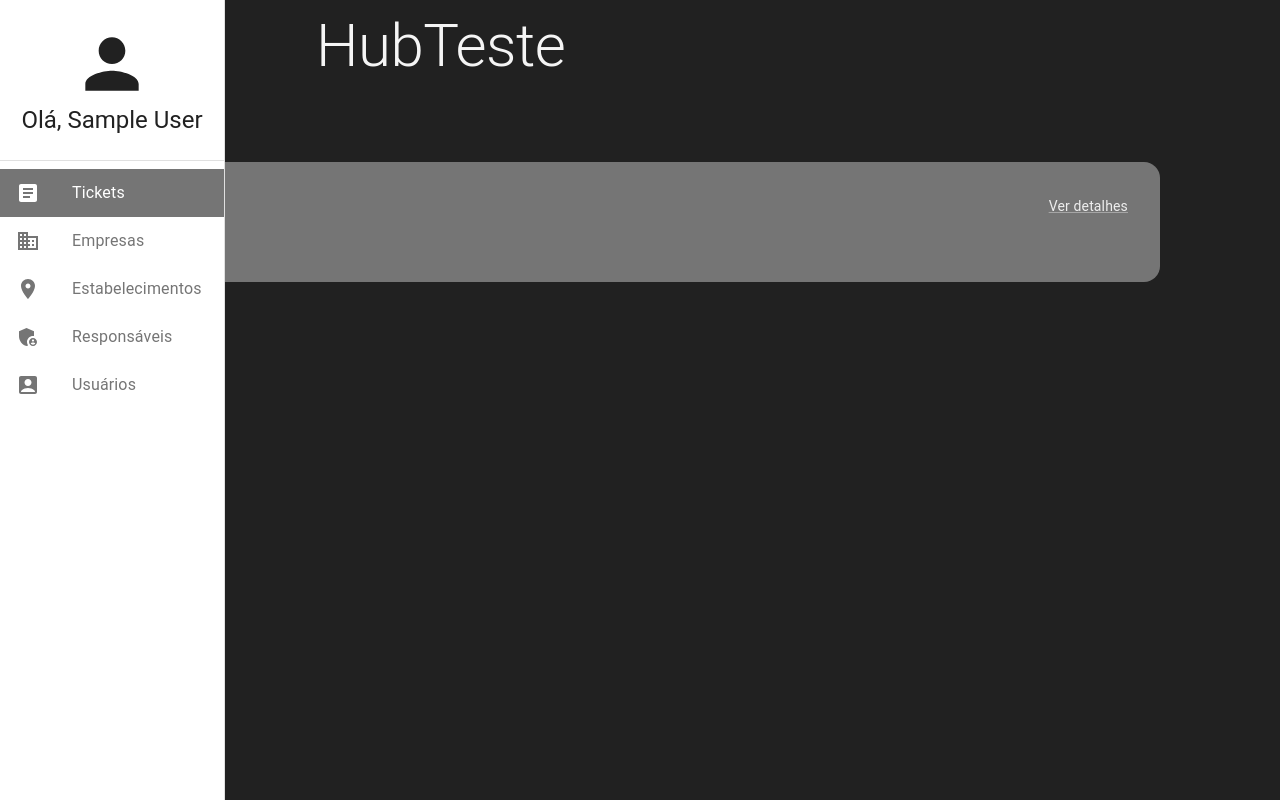
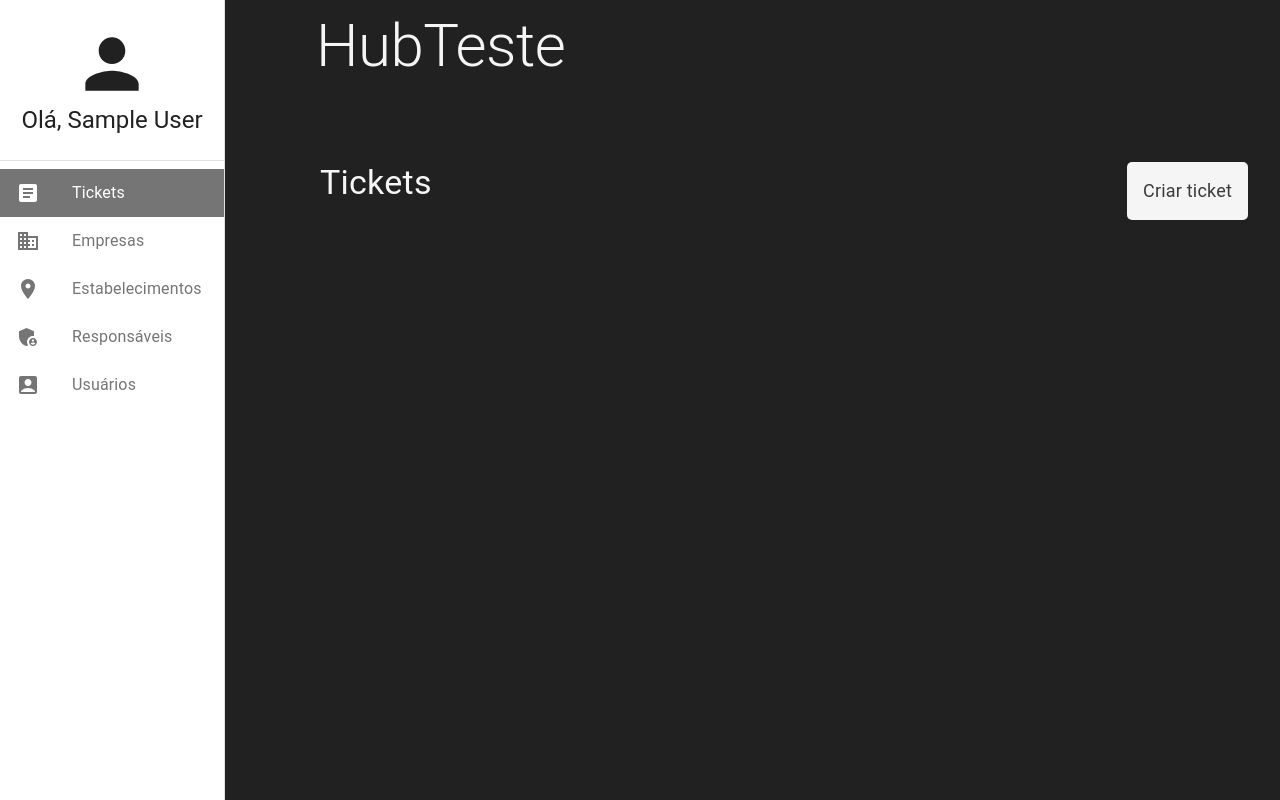
Before and after one commit to eliforte/hublocal-test-frontend, a React (Create React App) app: page /home/tickets in a window 1280 px wide. Built offline with nearby package versions, Linux system fonts and the light colour scheme; sample sign-in values are in the browser's storage.

Commit message:
feat: implement "CreateButton"

```diff
--- a/src/pages/home/index.tsx
+++ b/src/pages/home/index.tsx
@@ -1,12 +1,20 @@
 import * as React from 'react'
-import { Box } from '@mui/material'
+import {
+  Box,
+  Typography,
+  useTheme,
+  useMediaQuery
+} from '@mui/material'
+import { useNavigate } from 'react-router-dom'
 import { DrawerMenu } from '../../components/drawer'
 import { Header } from '../../components/header'
-import { CartItem } from '../../components/cardItem'
-import { useNavigate } from 'react-router-dom'
+// import { CartItem } from '../../components/cardItem'
+import { CreateButton } from '../../components/createButtom'
 
 export const Home: React.FC = () => {
   const navigate = useNavigate()
+  const theme = useTheme()
+  const smDown = useMediaQuery(theme.breakpoints.down('sm'))
 
   React.useEffect(() => {
     if (localStorage.getItem('user') == null) {
@@ -20,7 +28,22 @@ export const Home: React.FC = () => {
         <DrawerMenu />
         <Header />
       </Box>
-      <CartItem />
+      <Box
+        display="flex"
+        mt={theme.spacing(10)}
+        mr={theme.spacing(4)}
+        ml={smDown ? theme.spacing(4) : theme.spacing(40)}
+        justifyContent="space-between"
+      >
+        <Typography
+          color="#f5f5f5"
+          component="h1"
+          variant="h4"
+        >
+          Tickets
+        </Typography>
+        <CreateButton path="tickets" text="ticket"/>
+      </Box>
     </Box>
   )
 }
```
